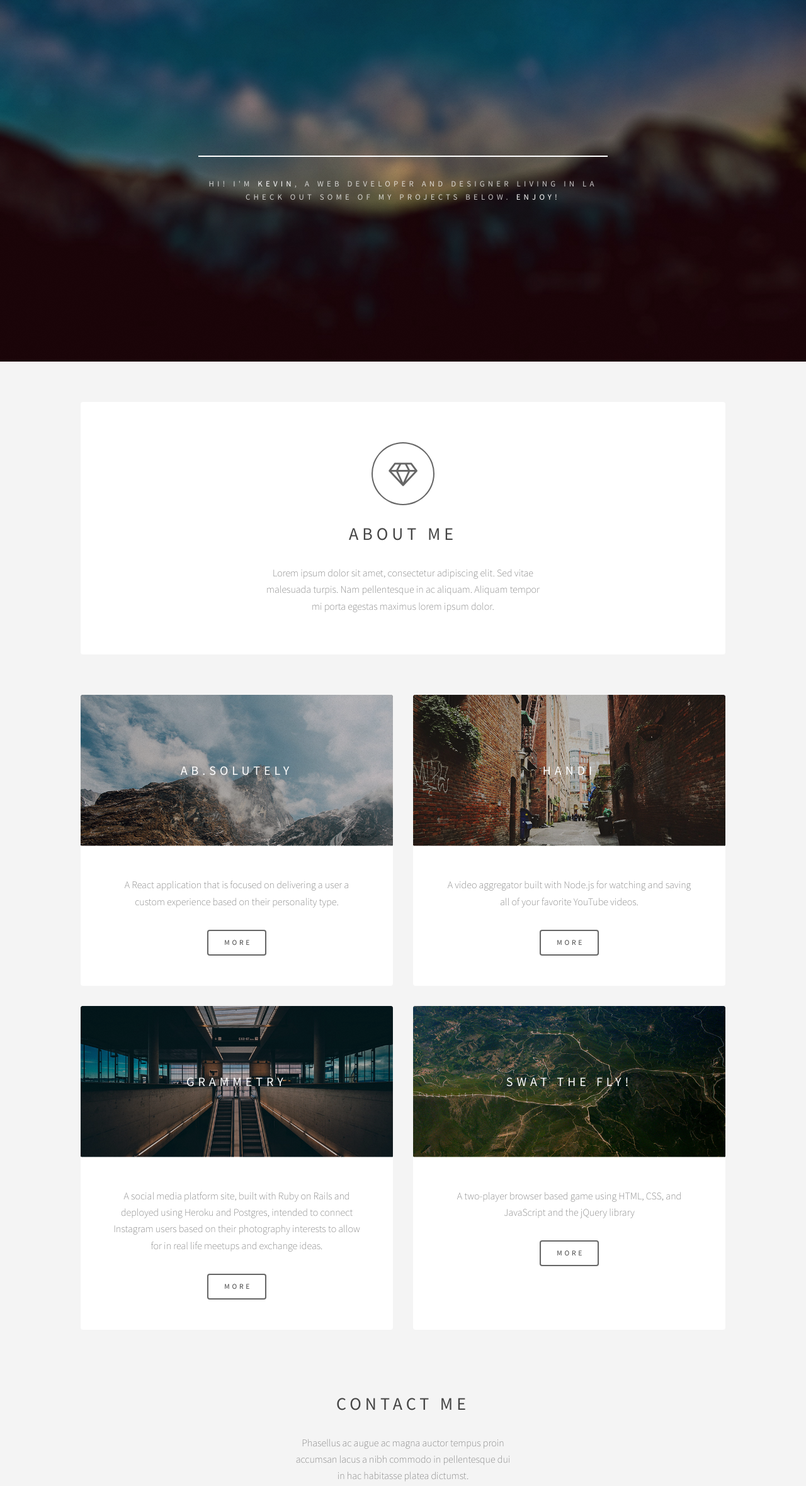
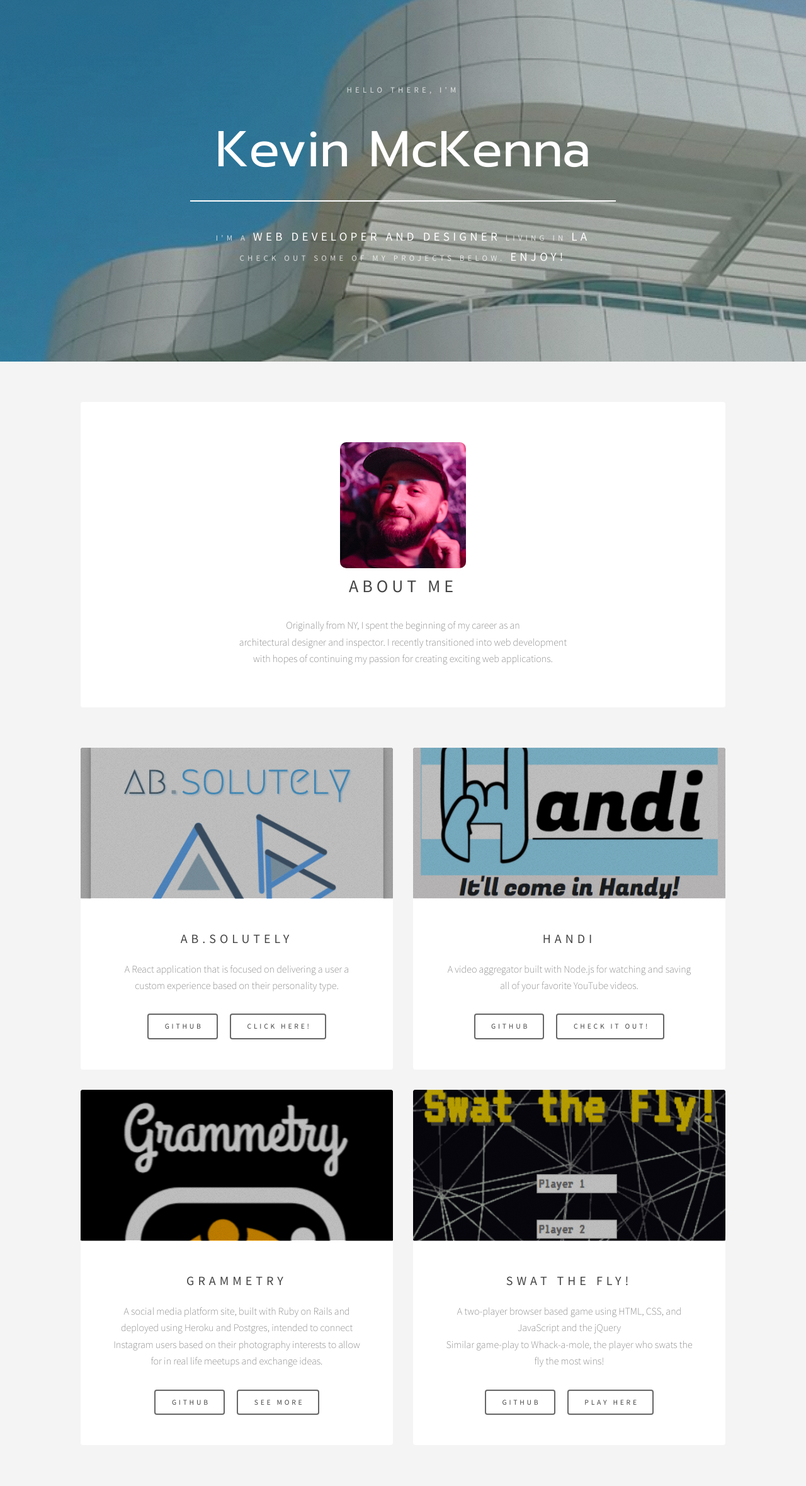
Before and after one commit to kcmckenna/km_portfolio, a plain HTML site: page index.html in a window 1280 px wide. Shown: the part 26-2385 px from the top of the page at 63% size. Drawn offline with Linux system fonts and the light colour scheme; a web font is replaced by a local one.

Commit message:
added photos and links to all projects

```diff
--- a/assets/css/main.css
+++ b/assets/css/main.css
@@ -142,6 +142,7 @@
 
 	strong, b {
 		font-weight: 400;
+		font-size: 19px;
 	}
 
 	em, i {
@@ -278,7 +279,7 @@
 	}
 
 		a:hover {
-			color: #EF6480 !important;
+			color: #3C91CA !important;
 		}
 
 	strong, b {
@@ -430,8 +431,8 @@
 		input[type="button"]:hover,
 		button:hover,
 		.button:hover {
-			color: #EF6480 !important;
-			box-shadow: inset 0 0 0 2px #EF6480;
+			color: rgb(60, 145, 202) !important;
+			box-shadow: inset 0 0 0 2px #3C91CA;
 		}
 
 		input[type="submit"]:active,
@@ -439,7 +440,7 @@
 		input[type="button"]:active,
 		button:active,
 		.button:active {
-			background-color: rgba(239, 100, 128, 0.15);
+			background-color: rgba(100, 183, 239, 0.15);
 		}
 
 		input[type="submit"].icon:before,
@@ -784,9 +785,13 @@
 			width: 100%;
 		}
 
-			.image.main img {
-				width: 100%;
-			}
+		.image.main img {
+			width: 100%;
+		}
+
+		.photo-me {
+			border-radius: 10px;
+		}
 
 /* List */
 
@@ -1292,7 +1297,7 @@
 		-ms-flex-direction: column;
 		flex-direction: column;
 		padding: 8em 0 6em 0;
-		background-image: url("../../images/banner.jpg");
+		background-image: url("../../images/bg-getty-crop.png");
 		background-size: cover;
 		background-position: center;
 		background-attachment: fixed;
@@ -1310,7 +1315,7 @@
 		}
 
 			#header a:hover {
-				color: #EF6480 !important;
+				color: #3C91CA !important;
 			}
 
 		#header strong, #header b {
@@ -1373,11 +1378,12 @@
 			}
 
 			#header.alt h1 {
-				font-size: 4em;
+				font-size: 5em;
 				padding: 0 0.5em 0.25em 0.5em;
 				border-bottom: solid 2px #ffffff;
+				/* text-shadow: 2px 2px 4px #000000; */
 				font-weight: 200;
-				font-family: "Arvo", cursive;
+				font-family: 'Prompt', sans-serif;
 				text-transform: none;
 				letter-spacing: 0;
 			}
@@ -1534,7 +1540,7 @@
 		#footer:before {
 			content: '';
 			display: inline-block;
-			width: 6em;
+			width: 18em;
 			height: 2px;
 			background-color: #666666;
 			margin-bottom: 4em;
--- a/index.html
+++ b/index.html
@@ -9,6 +9,8 @@
 		<title>KM portfolio</title>
 		<meta charset="utf-8" />
 		<meta name="viewport" content="width=device-width, initial-scale=1" />
+		<link href="https://fonts.googleapis.com/css?family=Arvo" rel="stylesheet">
+		<link href="https://fonts.googleapis.com/css?family=Aldrich|Prompt" rel="stylesheet">
 		<link rel="stylesheet" href="assets/css/main.css" />
 	</head>
 	<body>
@@ -16,8 +18,9 @@
 		<!-- Header -->
 			<header id="header" class="alt">
 				<div class="inner">
-					<h1><Hello></h1>
-					<p>Hi! I'm <strong>Kevin</strong>, a web developer and designer living in LA<br />
+					<p>Hello there, I'm</p>
+					<h1>Kevin McKenna</h1>
+					<p>I'm a <strong>web developer and designer</strong> living in <strong>LA</strong><br />
 						Check out some of my projects below. <strong>Enjoy!</strong></p>
 				</div>
 			</header>
@@ -27,54 +30,60 @@
 
 				<!-- Banner -->
 					<section id="intro" class="main">
-						<span class="icon fa-diamond major"></span>
+						<img class="photo-me" src="images/me.jpg" alt="myself">
 						<h2>About Me</h2>
-						<p>Lorem ipsum dolor sit amet, consectetur adipiscing elit. Sed vitae<br />
-						malesuada turpis. Nam pellentesque in ac aliquam. Aliquam tempor<br />
-						mi porta egestas maximus lorem ipsum dolor.</p>
+						<p>Originally from NY, I spent the beginning of my career as an <br>
+						architectural designer and inspector. I recently transitioned into web development <br>
+						with hopes of continuing my passion for creating exciting web applications. <br>
+						</p>
 					</section>
 
 				<!-- Items -->
 					<section class="main items">
 						<article class="item">
 							<header>
-								<a href="#"><img src="images/pic01.jpg" alt="" /></a>
-								<h3>ab.solutely</h3>
+								<a href="https://nameless-sierra-12965.herokuapp.com/"><img src="images/absolutely-capture.png" alt="ab.solutely" /></a>
 							</header>
+							<h3>ab.solutely</h3>
 							<p>A React application that is focused on delivering a user a custom experience based on their personality type.</p>
 							<ul class="actions">
-								<li><a href="#" class="button">More</a></li>
+								<li><a href="https://github.com/kcmckenna/ab.solutely" class="button">Github</a></li>
+								<li><a href="https://nameless-sierra-12965.herokuapp.com/" class="button">Click here!</a></li>
 							</ul>
 						</article>
 						<article class="item">
 							<header>
-								<a href="#"><img src="images/pic02.jpg" alt="" /></a>
-								<h3>Handi</h3>
+								<a href="https://wwi-handi.herokuapp.com/"><img src="images/handi-capture.png" alt="handi" /></a>
 							</header>
+							<h3>Handi</h3>
 							<p>A video aggregator built with Node.js for watching and saving all of your favorite YouTube videos.</p>
 							<ul class="actions">
-								<li><a href="#" class="button">More</a></li>
+								<li><a href="https://github.com/lucmorey/handi" class="button">Github</a></li>
+								<li><a href="https://wwi-handi.herokuapp.com/" class="button">Check it out!</a></li>
 							</ul>
 						</article>
 						<article class="item">
 							<header>
-								<a href="#"><img src="images/pic03.jpg" alt="" /></a>
-								<h3>Grammetry</h3>
+								<a href="https://damp-beach-86915.herokuapp.com/"><img src="images/grammetry_mobile.png" alt="grammetry" /></a>
 							</header>
+							<h3>Grammetry</h3>
 							<p>A social media platform site, built with Ruby on Rails and deployed using Heroku and Postgres, intended to connect Instagram users based on their photography interests to allow for in real life meetups and exchange ideas.
 							</p>
 							<ul class="actions">
-								<li><a href="#" class="button">More</a></li>
+								<li><a href="https://github.com/kcmckenna/grammetry" class="button">Github</a></li>
+								<li><a href="https://damp-beach-86915.herokuapp.com/" class="button">See More</a></li>
 							</ul>
 						</article>
 						<article class="item">
 							<header>
-								<a href="#"><img src="images/pic04.jpg" alt="" /></a>
-								<h3>Swat the Fly!</h3>
+								<a href="https://kcmckenna.github.io/swat-the-fly/"><img src="images/stf-capture-copy.png" alt="swat the fly" /></a>
 							</header>
-							<p>A two-player browser based game using HTML, CSS, and JavaScript and the jQuery library</p>
+							<h3>Swat the Fly!</h3>
+							<p>A two-player browser based game using HTML, CSS, and JavaScript and the jQuery <br>
+							Similar game-play to Whack-a-mole, the player who swats the fly the most wins!</p>
 							<ul class="actions">
-								<li><a href="#" class="button">More</a></li>
+								<li><a href="https://github.com/kcmckenna/swat-the-fly" class="button">Github</a></li>
+								<li><a href="https://kcmckenna.github.io/swat-the-fly/" class="button">Play Here</a></li>
 							</ul>
 						</article>
 					</section>
@@ -82,9 +91,9 @@
 				<!-- CTA -->
 					<section id="cta" class="main special">
 						<h2>Contact Me</h2>
-						<p>Phasellus ac augue ac magna auctor tempus proin<br />
-						accumsan lacus a nibh commodo in pellentesque dui<br />
-						in hac habitasse platea dictumst.</p>
+						<p> <strong>Email:</strong> kevmckenna@gmail.com</p>
+						<p><strong>Phone:</strong> 914.469.8537<br /></p>
+						<span class="actions"><br> <a href="https://docs.google.com/document/d/1FO9mHR_SV1tba6hQkzXOPNcVP3GCiuHXM8BNF7VoOSg/edit?usp=sharing" class="button"> <strong>Resume</strong></a></span>
 					</section>
 
 				<!-- Main -->
```
Also changed, not shown: assets/css/images/bg-getty-crop.png (added), images/absolutely-capture.png (added), images/bg-getty-crop.png (added), images/bg-getty.png (added), images/bg-mountains.png (added), images/grammetry-mobile.png (added), images/grammetry_mobile.png (added), images/handi-capture.png (added), images/me.jpg (added), images/stf-capture-copy.png (added), images/stf-capture.png (added).
